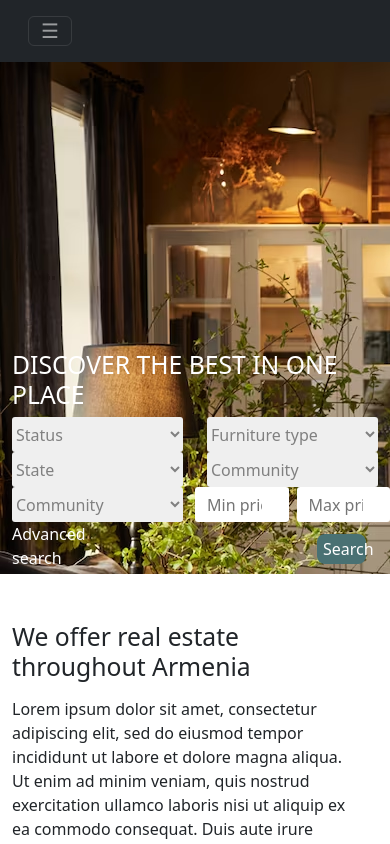
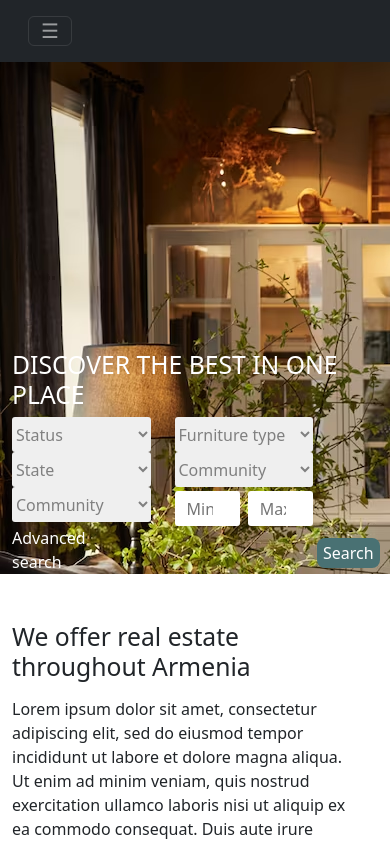
Before and after one commit to ma4taDev/silver, an Angular app: page / in a window 390 px wide. Shown: the top 844 px of the page. Built offline with nearby package versions, Linux system fonts and the light colour scheme.

Commit message:
search-2

```diff
--- a/src/app/components/search/search.component.html
+++ b/src/app/components/search/search.component.html
@@ -7,49 +7,49 @@
 
 <div class="">
     <div class="col-lg-12 row">
-        <div class="col-lg-2 col-6">
+        <div class="col-lg-2 col-5">
             <app-dropdown [title]="'Status'"></app-dropdown>
             <!-- <select>
                             <option ng-repeat="x in names">Status</option>
                         </select> -->
         </div>
-        <div class="col-lg-2 col-6">
+        <div class="col-lg-2 col-5">
             <!-- <select>
                             <option ng-repeat="x in names">Furniture type</option>
                         </select> -->
             <app-dropdown [title]="'Furniture type'"></app-dropdown>
         </div>
-        <div class="col-lg-2 col-6">
+        <div class="col-lg-2 col-5">
             <!-- <select>
                             <option ng-repeat="x in names">State</option>
                         </select> -->
             <app-dropdown [title]="'State'"></app-dropdown>
         </div>
-        <div class="col-lg-2 col-6">
+        <div class="col-lg-2 col-5">
             <!-- <select>
                             <option ng-repeat="x in names">Community</option>
                         </select> -->
             <app-dropdown [title]="'Community'"></app-dropdown>
         </div>
-        <div class="col-lg-2 col-6">
+        <div class="col-lg-2 col-5">
             <!-- <select>
                             <option ng-repeat="x in names">Rooms</option>
                         </select> -->
             <app-dropdown [title]="'Community'"></app-dropdown>
         </div>
-        <div class="row col ">
-            <!-- <div class="col"> -->
-            <input class="input-search col me-1" type="number" name="" id="" placeholder="Min price (AMD)">
-            <!-- </div> -->
-            <!-- <div class="col"> -->
-            <input class="input-search col ms-1" type="number" name="" id="" placeholder="Max price (AMD)">
-            <!-- </div> -->
+        <div class=" row col-lg-2 col-5 rmargin ">
+            <div class="col row">
+                <input class="input-search col me-1" type="number" name="" id="" placeholder="Min price (AMD)">
+            </div>
+            <div class="col row">
+                <input class="input-search col ms-1" type="number" name="" id="" placeholder="Max price (AMD)">
+            </div>
         </div>
     </div>
 
     <div class="col-12 row">
         <div class="col-2"><a href=""> Advanced search</a></div>
         <div class="col-8"></div>
-        <div class="col-2 pe-0"><button class="w-100">Search</button></div>
+        <div class="col-2 pe-0"><button>Search</button></div>
     </div>
 </div>
--- a/src/app/components/search/search.component.scss
+++ b/src/app/components/search/search.component.scss
@@ -1,7 +1,6 @@
 .header-text {
     color: white;
 }
-
 
 button {
     border: none;
@@ -9,7 +8,7 @@ button {
     background-color: #497173;
     border-radius: 8px;
     margin-top: 12px;
-  width: 80px;
+    // width: 80px;
     height: 30px;
 }
 
@@ -19,3 +18,14 @@ button {
     // width: 47%;
     height: 35px;
 }
+
+@media screen and (min-width: 268px) and (max-width: 1200px) {
+    .input-search {
+        // margin-inline-end: 0 !important;
+        // margin-inline-start: 0 !important;
+        margin-top: 4px;
+    }
+    .rmargin {
+        margin-left: 0px;
+    }
+}
--- a/src/app/components/shared/header/header.component.html
+++ b/src/app/components/shared/header/header.component.html
@@ -62,7 +62,7 @@ https://ng-bootstrap.github.io/#/components/collapse/examples
                               </svg>info@reaity.am</a>
                         </div>
                     </div>
-                    <div class="col-5 align-items-center align-self-center" style="text-align: center;">
+                    <div class="col-5 logo align-items-center align-self-center" style="text-align: center;">
                         <p>logo</p>
                     </div>
                     <div class="col row">
--- a/src/app/components/shared/header/header.component.scss
+++ b/src/app/components/shared/header/header.component.scss
@@ -4,3 +4,12 @@
     margin: auto;
     // position: sticky;
 }
+
+@media screen and (min-width: 268px) and (max-width: 1200px) {
+    .logo {
+        display: none;
+    }
+    .icon>div {
+        border-bottom: 1px solid white;
+    }
+}
```
Lines whose indentation alone changed are shown as unchanged.
